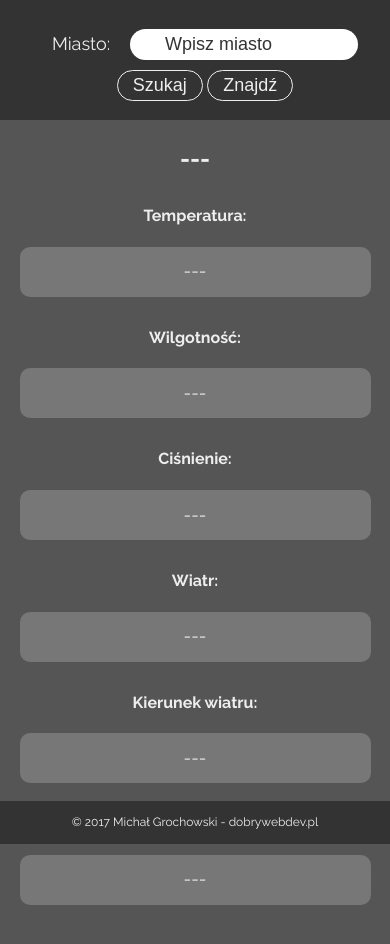
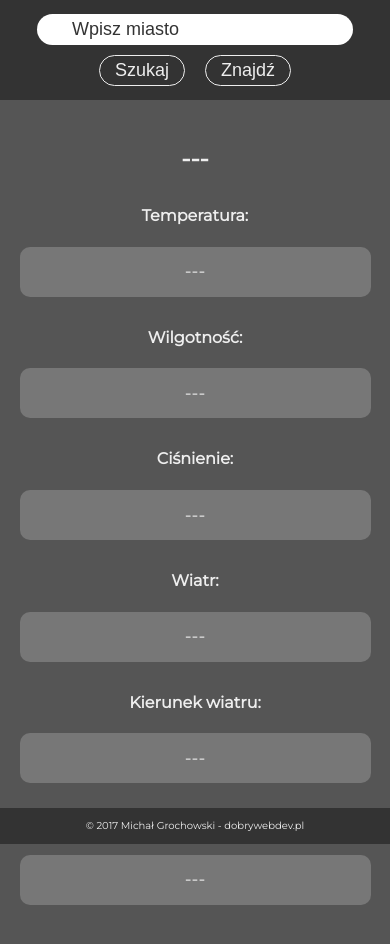
Before and after one commit to michalgrochowski/simple-weather-app, a website: page app/index.html in a window 390 px wide. Drawn offline with nearby package versions, Linux system fonts and the light colour scheme.

Commit message:
v0.6
Changed font, fixed mobile navigation

```diff
--- a/app/index.html
+++ b/app/index.html
@@ -6,18 +6,13 @@
 	<meta name="viewport" content="width=device-width, initial-scale=1">
 	<!-- CSS files -->
 	<link rel="stylesheet" href="css/normalize.css">
-	<link href="https://fonts.googleapis.com/css?family=Raleway:400,700&amp;subset=latin-ext" rel="stylesheet">
+	<link href="https://fonts.googleapis.com/css?family=Montserrat&amp;subset=latin-ext" rel="stylesheet">
     <link rel="stylesheet" href="css/main.css">
 	<!-- Page info -->
-	<title>Simple weather app</title>
-	<meta name="description" content="...">
-	<meta name="keywords" content="...">
+	<title>Prosta aplikacja pogodowa</title>
+	<meta name="description" content="Prosta aplikacja pogodowa">
+	<meta name="keywords" content="prosta, aplikacja, pogodowa, pogoda, openweathermapapi">
 	<meta name="author" content="Michał Grochowski">
-	<!-- Open Graph properties -->
-	<meta property="og:title" content="...">
-	<meta property="og:url" content="...">
-	<meta property="og:image" content="img/....jpg">
-	<meta property="og:description" content="...">
 </head>
 <body id="body" class="">
 	<header class="header">
@@ -71,7 +66,7 @@
 		</section>
 		<footer id="footer" class="footer">
 			<p class="footer__copyright">
-				© 2017 Michał Grochowski - <a class="footer__link dark-theme--link" href="http://dobrywebdev.pl" style="border-bottom: medium none;">dobrywebdev.pl</a>
+				© 2017 Michał Grochowski - <a class="footer__link" href="http://dobrywebdev.pl" style="border-bottom: medium none;">dobrywebdev.pl</a>
 			</p>
 		</footer>
 	</main>
--- a/app/js/main.js
+++ b/app/js/main.js
@@ -21,7 +21,7 @@
             temperature.innerHTML = data.main.temp + "&deg; C";
             pressure.textContent = data.main.pressure + " hPa";
             humidity.textContent = data.main.humidity + " %";
-            wind.textContent = data.wind.speed + " m/h";
+            wind.textContent = data.wind.speed + " m/s";
             clouds.textContent = data.clouds.all + " %";
             windDir.textContent = data.wind.deg;
             city.textContent = data.name;
@@ -39,7 +39,7 @@
                 temperature.innerHTML = data.main.temp + "&deg; C";
                 pressure.textContent = data.main.pressure + " hPa";
                 humidity.textContent = data.main.humidity + " %";
-                wind.textContent = data.wind.speed + " m/h";
+                wind.textContent = data.wind.speed + " m/s";
                 clouds.textContent = data.clouds.all + " %";
                 windDir.textContent = data.wind.deg;
                 city.textContent = data.name;
--- a/app/scss/main.scss
+++ b/app/scss/main.scss
@@ -4,7 +4,7 @@
 
 html {
     font-size: 10px;
-    font-family: 'Raleway', sans-serif;
+    font-family: 'Montserrat', sans-serif;
     line-height: 1.6;
 }
 
@@ -12,15 +12,10 @@ body {
     box-sizing: border-box;
     font-size: 1.6rem;
     color: #eee;
-    font-family: 'Raleway', sans-serif;
     background-color: #555555;
 }
 
 // Header and nav
-
-.header {
-
-}
 
 .nav {
     @include flex-row;
@@ -32,7 +27,7 @@ body {
     height: 8rem;
     background-color: #333333;
     @include mq-max(600px) {
-        height: 12rem;
+        height: 10rem;
     }
 }
 
@@ -40,6 +35,7 @@ body {
     @include flex-row;
     justify-content: flex-end;
     width: 100%;
+    padding: 0;
     @include mq-max(600px) {
         @include flex-center-column;
     }
@@ -49,12 +45,17 @@ body {
     font-size: 1.8rem;
     margin: 0.5rem 1rem;
     display: block;
+    @include mq-max(600px) {
+        width: 90%;
+        margin: 0 5%;
+    }
     &--title {
         margin-right: auto;
     }
     &--buttons {
+        @include flex-center-row;
         @include mq-max(600px) {
-
+            margin-top: 1rem;
         }
     }
 }
@@ -65,10 +66,6 @@ body {
     @include mq-max(600px) {
         display: none;
     }
-}
-
-.nav__item:last-of-type {
-    margin-right: 3rem;
 }
 
 .nav__link {
@@ -84,6 +81,7 @@ body {
     padding: 0.4rem 1.5rem;
     border-radius: 2rem;
     transition: 0.3s all;
+    margin: 0 1rem;
     &:hover {
         color: #1c2e5a;
         background: #eee;
@@ -97,15 +95,20 @@ body {
 
 .search-form__label {
     margin-right: 2rem;
+    @include mq-max(600px) {
+        display: none;
+    }
 }
 
 .search-form__input {
     padding: 0.5rem 1.5rem;
     border-radius: 2rem;
     margin-right: 2rem;
+    margin-top: 0.3rem;
     border: none;
     @include mq-max(600px) {
-        width: 60%;
+        width: 90%;
+        margin: 0 5%;
     }
 }
 
@@ -187,13 +190,13 @@ body {
     left: 0;
     width: 100vw;
     max-width: 100vw;
-    min-height: 3rem;
+    min-height: 2rem;
     color: #eee;
     background-color: #333333;
 }
 
 .footer__copyright {
-    font-size: 1.2rem;
+    font-size: 1rem;
 }
 
 .footer__link {
```
Also changed, not shown: app/css/main.css, 1 other file.
